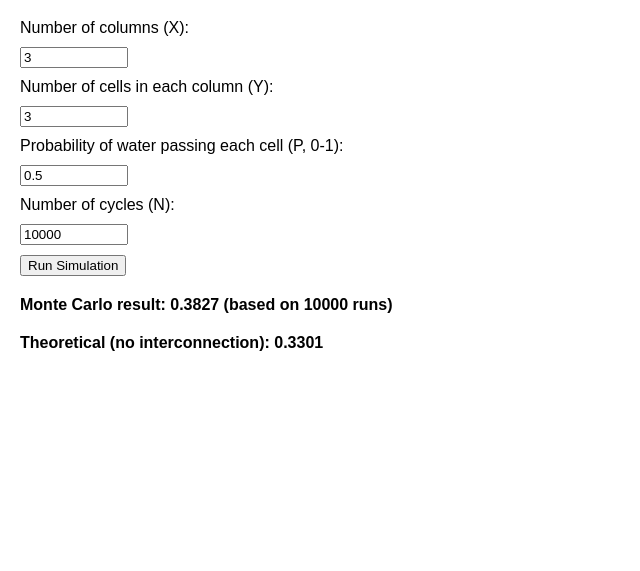
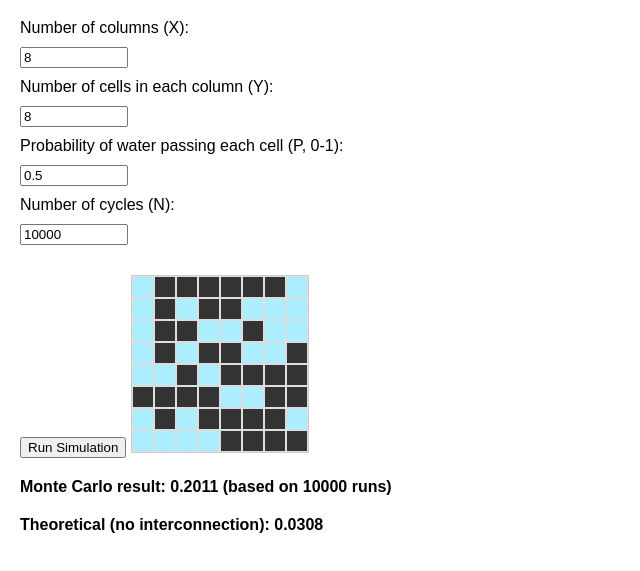
Before and after one commit to Transliterator/Percolation, a plain HTML site: page index.html in a window 1280 px wide. Both pictures are taken after a click on the button "Run Simulation". Shown: the part 61-632 px from the top of the page, without its empty margins (0-640 px from the left). Drawn offline with Linux system fonts and the light colour scheme.

Commit message:
Update index.html

```diff
--- a/index.html
+++ b/index.html
@@ -1,3 +1,4 @@
+
 
 
 <!DOCTYPE html>
@@ -21,16 +22,35 @@
       font-weight: bold;
       margin-top: 20px;
     }
+    #gridDisplay {
+      margin-top: 20px;
+      display: inline-block;
+      border: 1px solid #ccc;
+    }
+    .row {
+      display: flex;
+    }
+    .cell {
+      width: 20px;
+      height: 20px;
+      border: 1px solid #ddd;
+    }
+    .open {
+      background-color: #aef;
+    }
+    .blocked {
+      background-color: #333;
+    }
   </style>
 </head>
 <body>
   <h1>Percolation Probability Simulator</h1>
 
   <label>Number of columns (X):
-    <input type="number" id="columns" value="3" min="1" />
+    <input type="number" id="columns" value="8" min="1" />
   </label>
   <label>Number of cells in each column (Y):
-    <input type="number" id="rows" value="3" min="1" />
+    <input type="number" id="rows" value="8" min="1" />
   </label>
   <label>Probability of water passing each cell (P, 0-1):
     <input type="number" id="probability" value="0.5" min="0" max="1" step="0.01" />
@@ -41,6 +61,7 @@
 
   <button onclick="runSimulation()">Run Simulation</button>
 
+  <div id="gridDisplay"></div>
   <div id="result"></div>
   <div id="theoretical"></div>
 
@@ -95,6 +116,7 @@
         return false;
       }
 
+      // Run simulation
       for (let i = 0; i < N; i++) {
         const grid = createGrid();
         if (hasPercolation(grid)) success++;
@@ -110,6 +132,21 @@
 
       document.getElementById("theoretical").innerText =
         `Theoretical (no interconnection): ${atLeastOne.toFixed(4)}`;
+
+      // Show one random grid
+      const oneGrid = createGrid();
+      const gridDisplay = document.getElementById("gridDisplay");
+      gridDisplay.innerHTML = "";
+      for (let y = 0; y < Y; y++) {
+        const rowDiv = document.createElement("div");
+        rowDiv.className = "row";
+        for (let x = 0; x < X; x++) {
+          const cellDiv = document.createElement("div");
+          cellDiv.className = "cell " + (oneGrid[y][x] ? "open" : "blocked");
+          rowDiv.appendChild(cellDiv);
+        }
+        gridDisplay.appendChild(rowDiv);
+      }
     }
   </script>
 </body>
```
